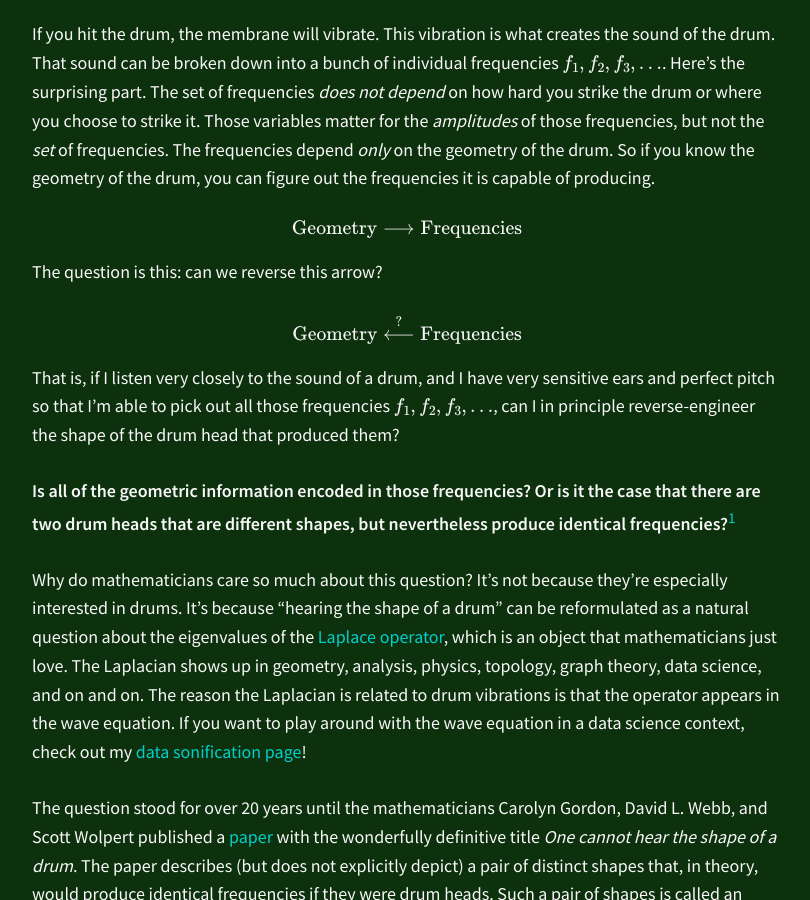
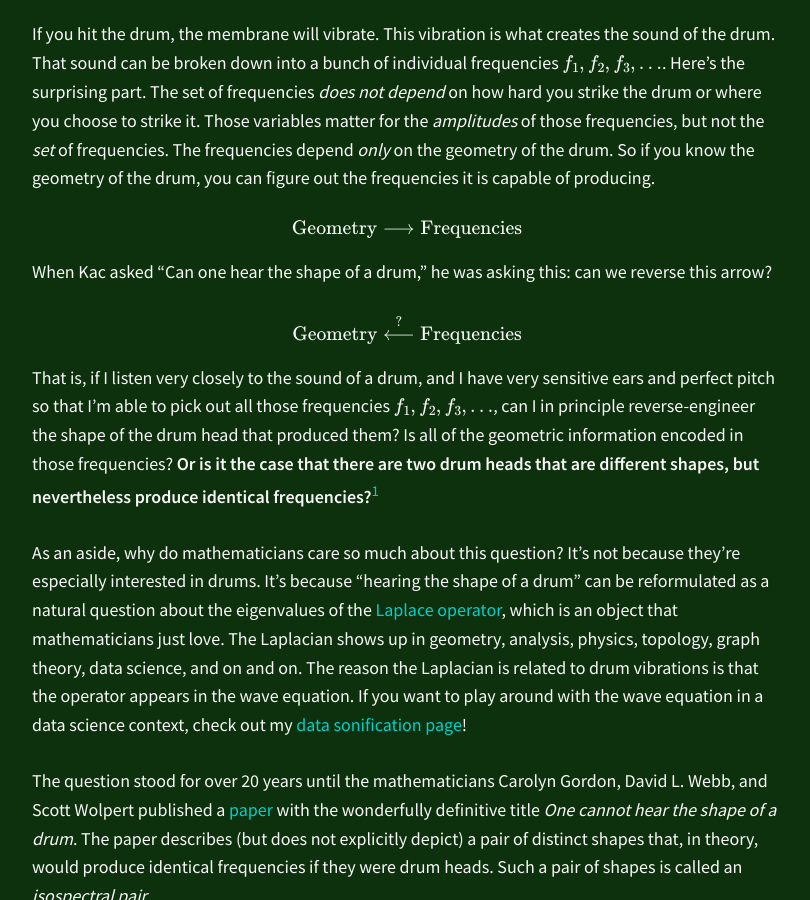
Before and after one commit to prismika/prismika.github.io, a Jekyll site: the page built from _posts/2026-03-01-we-made-the-isospectral-drums.md, in a window 1280 px wide and 900 px high, scrolled down 1168 px. Shown: the whole window, without its empty margins (85-895 px from the left). Built offline with Jekyll 4.4.1, drawn with Linux system fonts in a browser that asks for light colours.

Commit message:
Some drum updates.

```diff
--- a/_posts/2026-03-01-we-made-the-isospectral-drums.md
+++ b/_posts/2026-03-01-we-made-the-isospectral-drums.md
@@ -24,17 +24,15 @@ If you hit the drum, the membrane will vibrate. This vibration is what creates t
 
 $$ \text{Geometry} \longrightarrow \text{Frequencies} $$
 
-The question is this: can we reverse this arrow?
+When Kac asked "Can one hear the shape of a drum," he was asking this: can we reverse this arrow?
 
 $$ \text{Geometry} \overset{?}\longleftarrow \text{Frequencies} $$
 
-That is, if I listen very closely to the sound of a drum, and I have very sensitive ears and perfect pitch so that I'm able to pick out all those frequencies $f_1,f_2,f_3,\dots$, can I in principle reverse-engineer the shape of the drum head that produced them?
-
-**Is all of the geometric information encoded in those frequencies? Or is it the case that there are two drum heads that are different shapes, but nevertheless produce identical frequencies?**[^1]
+That is, if I listen very closely to the sound of a drum, and I have very sensitive ears and perfect pitch so that I'm able to pick out all those frequencies $f_1,f_2,f_3,\dots$, can I in principle reverse-engineer the shape of the drum head that produced them? Is all of the geometric information encoded in those frequencies? **Or is it the case that there are two drum heads that are different shapes, but nevertheless produce identical frequencies?**[^1]
 
 [^1]: The question is sometimes phrased by saying that a pair of counterexample drums should "sound the same". This is not quite true. The geometry of a drum determines the set of frequencies that a drum can produce, *not* the relative amplitude of those frequencies. If you've ever heard muffled music through a wall, you know that the relative amplitudes of frequencies make a big difference in the way that something sounds. This is why I stick to the more precise phrase "produce identical frequencies".
 
-Why do mathematicians care so much about this question? It's not because they're especially interested in drums. It's because "hearing the shape of a drum" can be reformulated as a natural question about the eigenvalues of the [Laplace operator](https://en.wikipedia.org/wiki/Laplace_operator), which is an object that mathematicians just love. The Laplacian shows up in geometry, analysis, physics, topology, graph theory, data science, and on and on. The reason the Laplacian is related to drum vibrations is that the operator appears in the wave equation. If you want to play around with the wave equation in a data science context, check out my [data sonification page](/projects/sonification/index.html)!
+As an aside, why do mathematicians care so much about this question? It's not because they're especially interested in drums. It's because "hearing the shape of a drum" can be reformulated as a natural question about the eigenvalues of the [Laplace operator](https://en.wikipedia.org/wiki/Laplace_operator), which is an object that mathematicians just love. The Laplacian shows up in geometry, analysis, physics, topology, graph theory, data science, and on and on. The reason the Laplacian is related to drum vibrations is that the operator appears in the wave equation. If you want to play around with the wave equation in a data science context, check out my [data sonification page](/projects/sonification/index.html)!
 
 The question stood for over 20 years until the mathematicians Carolyn Gordon, David L. Webb, and Scott Wolpert published a [paper](https://arxiv.org/abs/math/9207215) with the wonderfully definitive title *One cannot hear the shape of a drum*. The paper describes (but does not explicitly depict) a pair of distinct shapes that, in theory, would produce identical frequencies if they were drum heads. Such a pair of shapes is called an *isospectral pair*.
 
```
